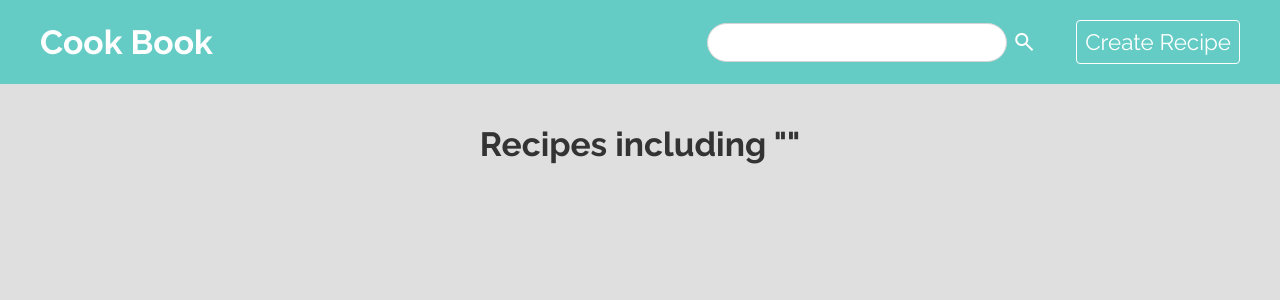
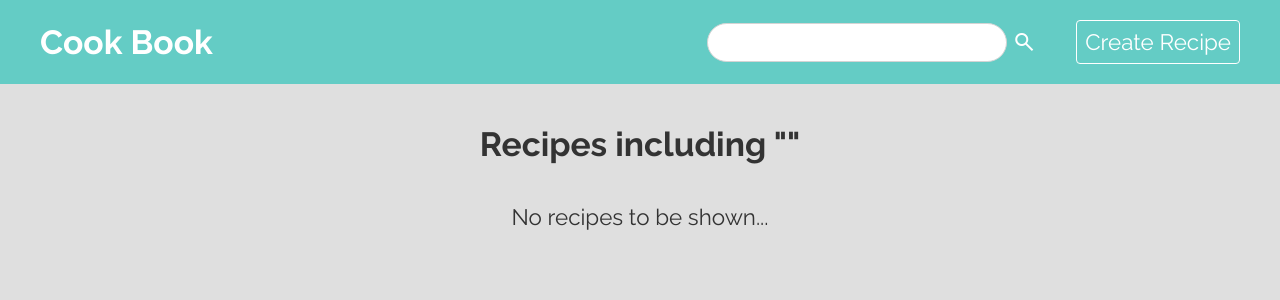
Before and after one commit to ort01/cook-book, a React (Create React App) app: page /search in a window 1280 px wide. Shown: the top 300 px of the page. Built offline with nearby package versions, Linux system fonts and the light colour scheme; data requests are answered from the project's data file.

Commit message:
no match return function in Recipe List

```diff
--- a/src/components/RecipeList.js
+++ b/src/components/RecipeList.js
@@ -3,6 +3,11 @@ import './RecipeList.scss'
 import { Link } from 'react-router-dom'
 
 export default function RecipeList({ recipes }) {
+
+    if (!recipes.length) {
+        return <div className='error'>No recipes to be shown...</div>
+    }
+
     return (
         <div className='recipe-list'>
             {recipes.map((recipe) => (
```
